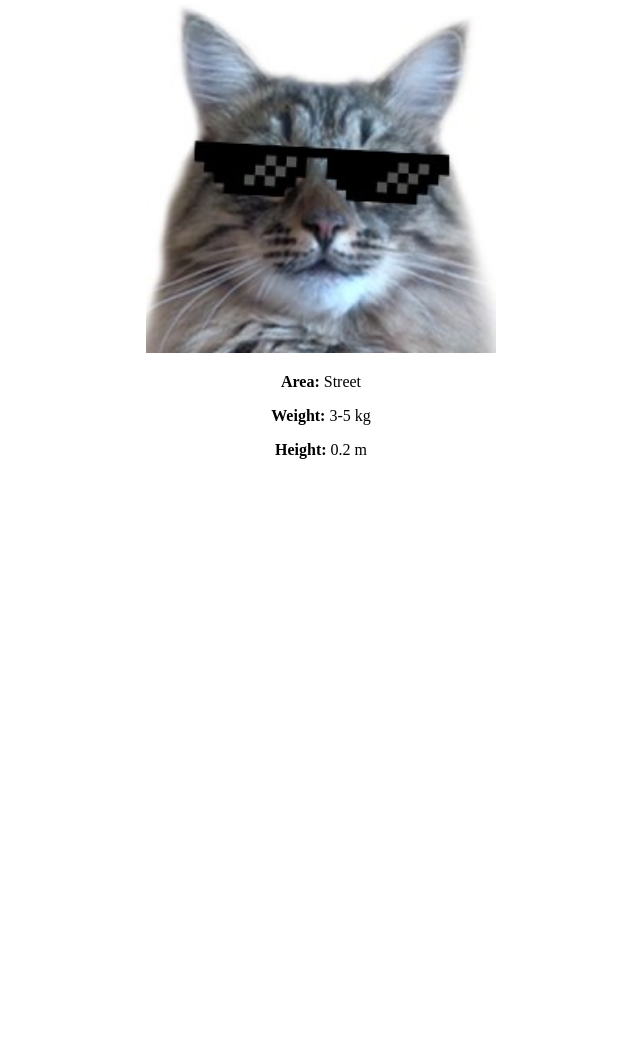
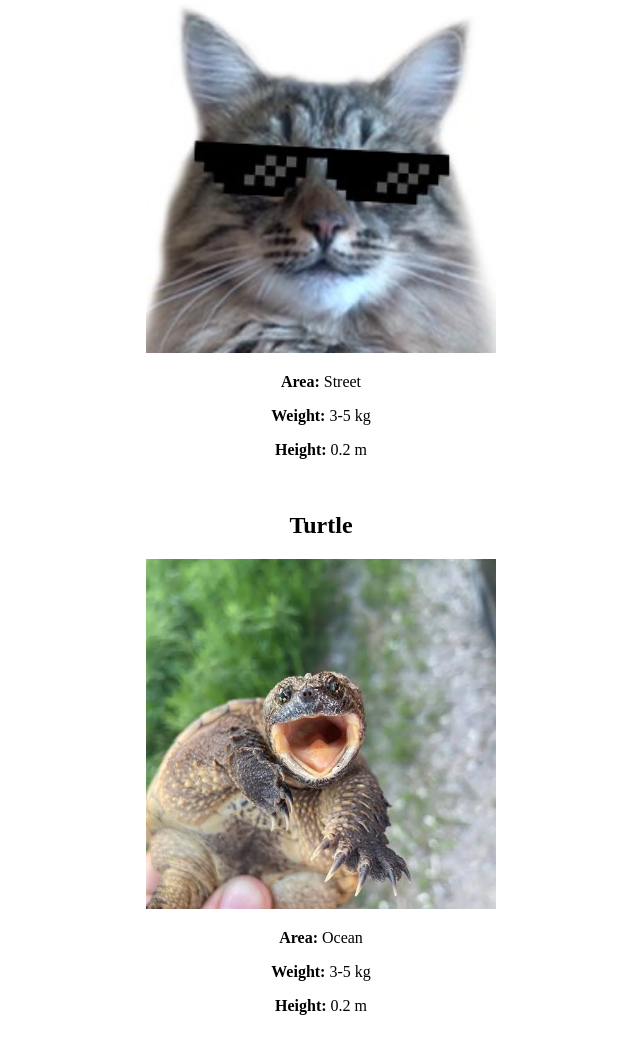
Before and after one commit to Krendelek96/MIVT-41_MaltcevAI, a plain HTML site: page index.html in a window 1280 px wide. Shown: the part 741-1794 px from the top of the page, without its empty margins (319-959 px from the left). Before the commit the page ends 1242 px from the top, so only its background shows below. Drawn offline with Linux system fonts and the light colour scheme.

Commit message:
Project initial

```diff
--- a/index.html
+++ b/index.html
@@ -32,5 +32,11 @@
     <p><b>Height:</b> 0.2 m</p>
     <br>
 
+	<h2>Turtle</h2>
+    <img width=350px src="pictures/turtle.jpg">
+    <p><b>Area:</b> Ocean</p>
+    <p><b>Weight:</b> 3-5 kg</p>
+    <p><b>Height:</b> 0.2 m</p>
+    <br>
   </body>
 </html>
```
Also changed, not shown: pictures/turtle.JPG (added).
